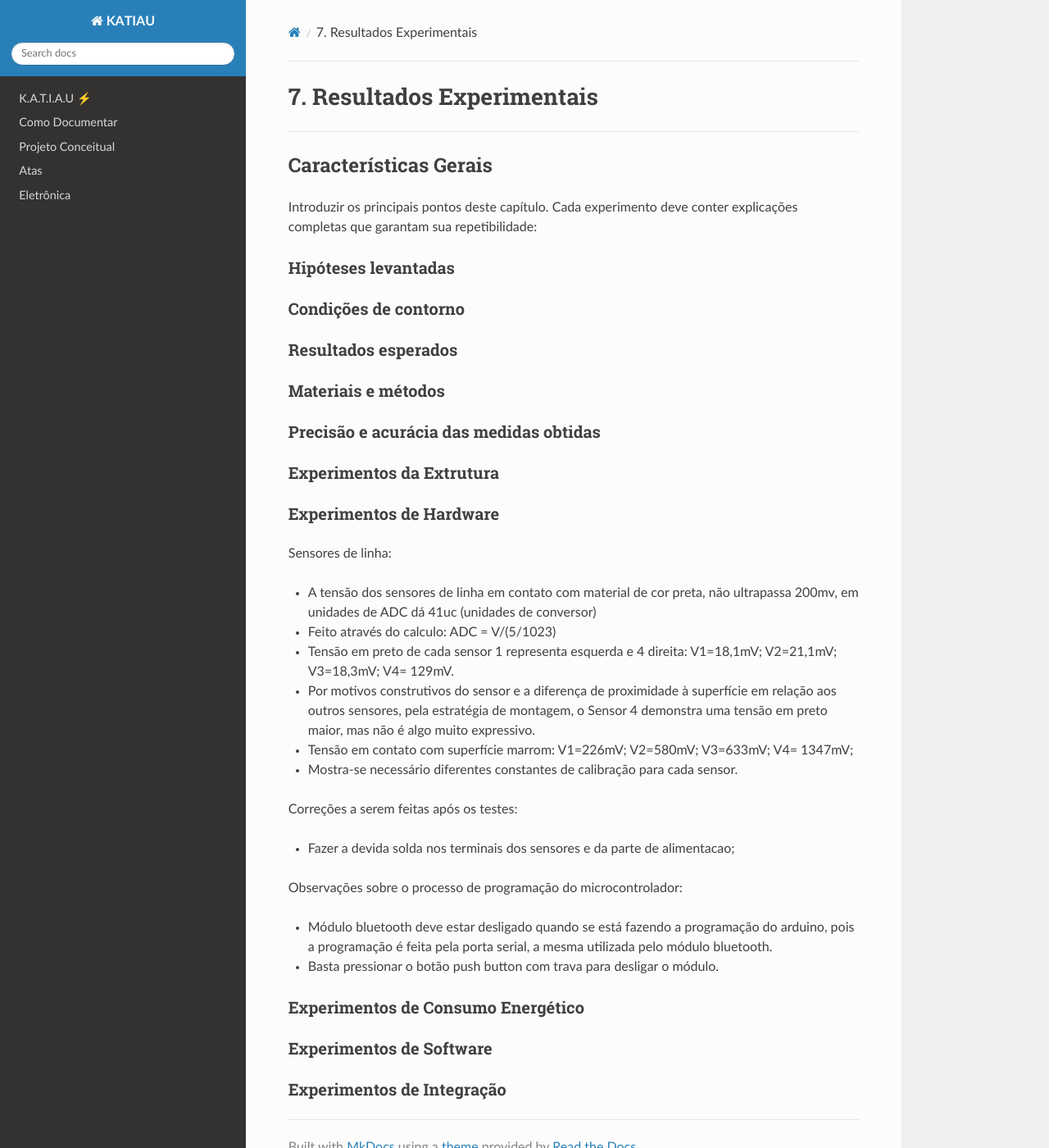
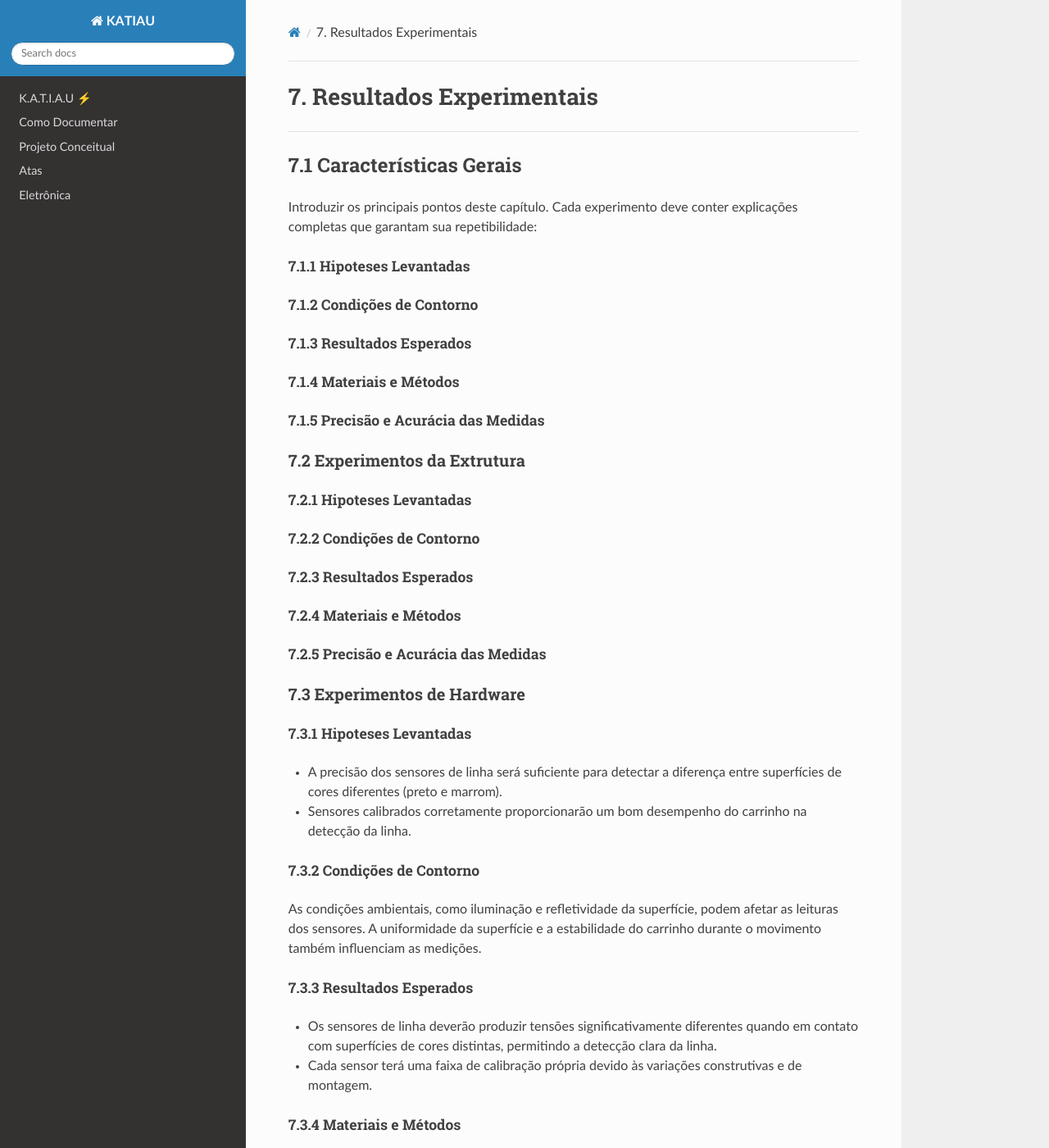
Before and after one commit to PI1-2024-1/PI1-KATIAU-docs, an MkDocs documentation site: the page built from docs/Documentacao/7_Resultados Experimentais.md, in a window 1280 px wide and 1400 px high. Shown: the whole window at 82% size. Built offline with MkDocs 1.6.1, drawn with Linux system fonts in a browser that asks for light colours; nearby versions of some CDN libraries; some of the changed text lies outside the part shown.

Commit message:
insercaoDoTesteSensoresEletronica

```diff
--- a/docs/Documentacao/7_Resultados Experimentais.md
+++ b/docs/Documentacao/7_Resultados Experimentais.md
@@ -1,44 +1,127 @@
 # 7. Resultados Experimentais
 ___________________________________________________________________________________
 
-## Características Gerais
+## 7.1 Características Gerais
 
  Introduzir os principais pontos deste capítulo. Cada experimento deve conter explicações completas que garantam sua repetibilidade:
 
-### Hipóteses levantadas
+##### 7.1.1 Hipoteses Levantadas
 
-### Condições de contorno
+##### 7.1.2 Condições de Contorno
 
-### Resultados esperados
+##### 7.1.3 Resultados Esperados
 
-### Materiais e métodos
+##### 7.1.4 Materiais e Métodos
 
-### Precisão e acurácia das medidas obtidas
+##### 7.1.5 Precisão e Acurácia das Medidas
 
-### Experimentos da Extrutura
 
-### Experimentos de Hardware
+### 7.2 Experimentos da Extrutura
 
-Sensores de linha:
+##### 7.2.1 Hipoteses Levantadas
 
-- A tensão dos sensores de linha em contato com material de cor preta, não ultrapassa 200mv, em unidades de ADC dá 41uc (unidades de conversor)
-- Feito através do calculo: ADC = V/(5/1023)
-- Tensão  em preto de cada sensor 1 representa esquerda e 4 direita: V1=18,1mV; V2=21,1mV; V3=18,3mV; V4= 129mV.
-- Por motivos construtivos do sensor e a diferença de proximidade à superfície em relação aos outros sensores, pela estratégia de montagem, o Sensor 4 demonstra uma tensão em preto maior, mas não é algo muito expressivo.
-- Tensão em contato com superfície marrom:   V1=226mV; V2=580mV; V3=633mV; V4= 1347mV;
-- Mostra-se necessário diferentes constantes de calibração para cada sensor.
+##### 7.2.2 Condições de Contorno
 
-Correções a serem feitas após os testes:
+##### 7.2.3 Resultados Esperados
 
-- Fazer a devida solda nos terminais dos sensores e da parte de alimentacao;
+##### 7.2.4 Materiais e Métodos
 
-Observações sobre o processo de programação do microcontrolador:
+##### 7.2.5 Precisão e Acurácia das Medidas
 
-- Módulo bluetooth deve estar desligado quando se está fazendo a programação do arduino, pois a programação é feita pela porta serial, a mesma utilizada pelo módulo bluetooth.
-- Basta pressionar o botão push button com trava para desligar o módulo.
 
-### Experimentos de Consumo Energético
+### 7.3 Experimentos de Hardware
 
-### Experimentos de Software
+##### 7.3.1 Hipoteses Levantadas
 
-### Experimentos de Integração
+- A precisão dos sensores de linha será suficiente para detectar a diferença entre superfícies de cores diferentes (preto e marrom).
+- Sensores calibrados corretamente proporcionarão um bom desempenho do carrinho na detecção da linha.
+
+##### 7.3.2 Condições de Contorno
+
+As condições ambientais, como iluminação e refletividade da superfície, podem afetar as leituras dos sensores.
+A uniformidade da superfície e a estabilidade do carrinho durante o movimento também influenciam as medições.
+
+##### 7.3.3 Resultados Esperados
+
+- Os sensores de linha deverão produzir tensões significativamente diferentes quando em contato com superfícies de cores distintas, permitindo a detecção clara da linha.
+- Cada sensor terá uma faixa de calibração própria devido às variações construtivas e de montagem.
+
+##### 7.3.4 Materiais e Métodos
+
+Materiais:
+
+- Chassi do carrinho.
+- Sensores de linha (4 unidades).
+- Superfícies de teste (preta e marrom).
+- Multímetro.
+- Baterias de alimentação (7V).
+
+Métodos:
+
+Configuração do Sistema:
+
+- Montagem dos sensores de linha no carrinho, garantindo que estejam posicionados para detectar a linha diretamente abaixo.
+- Configuração do sistema de aquisição de dados para registrar as tensões dos sensores.
+- Calibração dos Sensores:
+
+- Posicionamento do carrinho sobre a superfície preta e realiada a medida da tensão de cada sensor.
+- Repetido o procedimento sobre uma superfície marrom.
+- Realizado o calculo das unidades ADC para cada medição utilizando a fórmula:
+
+inserir aqui
+
+Teste de Detecção:
+
+- Condução do carrinho sobre uma linha preta em diferentes condições de luz e superfícies para avaliar a consistência das leituras dos sensores.
+
+##### 7.3.5 Precisão e Acurácia das Medidas
+
+Tensão dos Sensores em Superfície Preta:
+
+- Sensor 1 (Esquerda): 18,1 mV
+- Sensor 2: 21,1 mV
+- Sensor 3: 18,3 mV
+- Sensor 4 (Direita): 129 mV
+
+Tensão dos Sensores em Superfície Marrom:
+
+- Sensor 1 (Esquerda): 226 mV
+- Sensor 2: 580 mV
+- Sensor 3: 633 mV
+- Sensor 4 (Direita): 1347 mV
+
+### 7.4 Experimentos de Consumo Energético
+
+##### 7.4.1 Hipoteses Levantadas
+
+##### 7.4.2 Condições de Contorno
+
+##### 7.4.3 Resultados Esperados
+
+##### 7.4.4 Materiais e Métodos
+
+##### 7.4.5 Precisão e Acurácia das Medidas
+
+### 7.5 Experimentos de Software
+
+##### 7.5.1 Hipoteses Levantadas
+
+##### 7.5.2 Condições de Contorno
+
+##### 7.5.3 Resultados Esperados
+
+##### 7.5.4 Materiais e Métodos
+
+##### 7.5.5 Precisão e Acurácia das Medidas
+
+### 7.6 Experimentos de Integração
+
+##### 7.6.1 Hipoteses Levantadas
+
+##### 7.6.2 Condições de Contorno
+
+##### 7.6.3 Resultados Esperados
+
+##### 7.6.4 Materiais e Métodos
+
+##### 7.6.5 Precisão e Acurácia das Medidas
```
